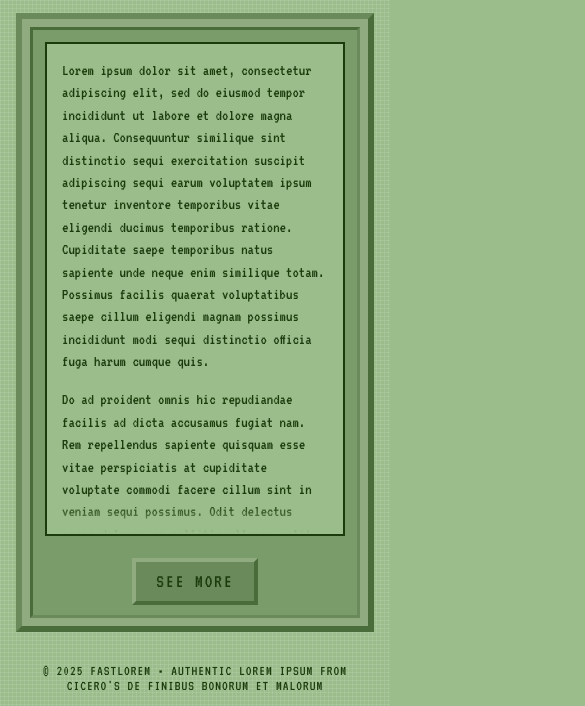
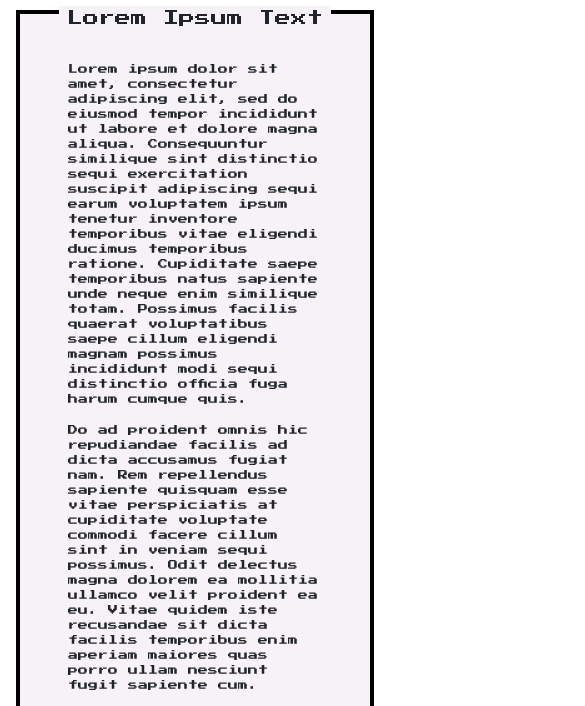
Before and after one commit to istisiki/fastlorem, a plain HTML site: page index.html in a window 390 px wide. Shown: the part 119-825 px from the top of the page, 585 px wide, since content can reach past the window. Drawn offline with nearby package versions, Linux system fonts and the light colour scheme.

Commit message:
remove expand

```diff
--- a/index.html
+++ b/index.html
@@ -4,68 +4,35 @@
     <meta charset="UTF-8" />
     <meta name="viewport" content="width=device-width, initial-scale=1.0" />
     <title>FastLorem - Lorem Ipsum Generator</title>
+    <link
+      href="https://fonts.googleapis.com/css?family=Press+Start+2P"
+      rel="stylesheet"
+    />
+    <link
+      href="https://unpkg.com/nes.css@latest/css/nes.min.css"
+      rel="stylesheet"
+    />
     <style>
-      @import url("https://fonts.googleapis.com/css2?family=VT323&display=swap");
-
-      * {
-        margin: 0;
-        padding: 0;
-        box-sizing: border-box;
-      }
-
       body {
-        font-family: "VT323", monospace;
-        background: #9bbd8b;
-        background-image: repeating-linear-gradient(
-            0deg,
-            rgba(255, 255, 255, 0.1),
-            rgba(255, 255, 255, 0.1) 1px,
-            transparent 1px,
-            transparent 4px
-          ),
-          repeating-linear-gradient(
-            90deg,
-            rgba(255, 255, 255, 0.1),
-            rgba(255, 255, 255, 0.1) 1px,
-            transparent 1px,
-            transparent 4px
-          );
+        font-family: "Press Start 2P", cursive;
+        background-color: white;
         min-height: 100vh;
-        overflow: hidden;
         padding: 1rem;
-        color: #1b3b0d;
-        display: flex;
-        flex-direction: column;
-      }
-
-      body.expanded {
-        overflow: auto;
-        height: auto;
       }
 
       .container {
         max-width: 1000px;
         margin: 0 auto;
-        position: relative;
-        flex: 1;
-        display: flex;
-        flex-direction: column;
-        height: 100%;
       }
 
       .header {
-        text-align: center;
         margin-bottom: 1rem;
-        flex-shrink: 0;
       }
 
       .header h1 {
-        font-size: 2.5rem;
-        color: #1b3b0d;
-        text-transform: uppercase;
-        letter-spacing: 3px;
-        margin-bottom: 0.5rem;
-        text-shadow: 2px 2px 0px #6b8a5b;
+        color: black;
+        font-size: 24px;
+        text-align: center;
       }
 
       .controls {
@@ -76,111 +43,18 @@
         flex-shrink: 0;
       }
 
-      .btn {
-        background: #6b8a5b;
-        border: 4px solid;
-        border-color: #8fab7f #4a6b3a #4a6b3a #8fab7f;
-        color: #1b3b0d;
-        padding: 12px 24px;
-        font-family: "VT323", monospace;
-        font-size: 1.4rem;
-        text-transform: uppercase;
-        cursor: pointer;
-        position: relative;
-        letter-spacing: 2px;
-        font-weight: normal;
-        transition: none;
-      }
-
-      .btn:hover {
-        background: #7a9b6a;
-      }
-
-      .btn:active {
-        border-color: #4a6b3a #8fab7f #8fab7f #4a6b3a;
-        transform: translate(2px, 2px);
-      }
-
-      .main-screen {
-        background: #8fab7f;
-        border: 6px solid;
-        border-color: #6b8a5b #4a6b3a #4a6b3a #6b8a5b;
+      .main-content {
+        max-width: 700px;
         margin: 0 auto;
-        max-width: 700px;
-        position: relative;
-        display: flex;
-        flex-direction: column;
-        transition: all 0.3s ease;
-        max-height: calc(100vh - 220px);
-      }
-
-      .main-screen.expanded {
-        max-height: none;
-        height: auto;
-      }
-
-      .screen-inner {
-        background: #7a9b6a;
-        border: 3px solid;
-        border-color: #4a6b3a #6b8a5b #6b8a5b #4a6b3a;
-        margin: 8px;
-        flex: 1;
-        position: relative;
-        display: flex;
-        flex-direction: column;
       }
 
       .lorem-text {
-        background: #9bbd8b;
-        border: 2px solid #1b3b0d;
-        margin: 12px;
-        padding: 20px;
-        font-size: 1.2rem;
-        line-height: 1.4;
-        color: #1b3b0d;
-        font-family: "VT323", monospace;
+        font-size: 14px;
+        line-height: 1.5;
         text-align: left;
-        overflow: hidden;
-        position: relative;
-        height: calc(100vh - 350px);
-        max-height: calc(100vh - 350px);
-      }
-
-      .lorem-text.expanded {
-        height: auto;
-        max-height: none;
-        overflow: visible;
-      }
-
-      .lorem-text.scrollable::-webkit-scrollbar {
-        display: none; /* WebKit */
-      }
-
-      .lorem-text.has-overflow::after {
-        content: "";
-        position: absolute;
-        bottom: 0;
-        left: 0;
-        right: 0;
-        height: 30px;
-        background: linear-gradient(transparent, #9bbd8b);
-        pointer-events: none;
-      }
-
-      .expand-controls {
-        display: flex;
-        justify-content: center;
-        gap: 1rem;
-        padding: 10px;
-        background: #7a9b6a;
-      }
-
-      .expand-controls.hidden {
-        display: none;
-      }
-
-      .hidden {
-        display: none !important;
+        color: #212529;
+        padding: 1rem;
+        background-color: #f7f1f8;
       }
 
       .lorem-text p {
@@ -191,85 +65,59 @@
         margin-bottom: 0;
       }
 
+      /* Override NES.css container styles for better text visibility */
+      .nes-container.with-title {
+        background-color: #f7f1f8 !important;
+      }
+
+      .nes-container .title {
+        background-color: #f7f1f8 !important;
+        color: #212529 !important;
+      }
+
       .copy-notification {
         position: fixed;
         top: 30px;
         right: 30px;
-        background: #6b8a5b;
-        border: 4px solid;
-        border-color: #8fab7f #4a6b3a #4a6b3a #8fab7f;
-        color: #1b3b0d;
-        padding: 12px 20px;
         transform: translateX(400px);
         transition: transform 0.3s ease;
-        font-family: "VT323", monospace;
-        font-size: 1.2rem;
-        text-transform: uppercase;
-        letter-spacing: 1px;
         z-index: 1000;
+        opacity: 0;
+        visibility: hidden;
       }
 
       .copy-notification.show {
         transform: translateX(0);
+        opacity: 1;
+        visibility: visible;
       }
 
       .footer {
         text-align: center;
         padding: 1rem;
-        color: #1b3b0d;
-        font-size: 0.9rem;
-        text-transform: uppercase;
-        letter-spacing: 1px;
         flex-shrink: 0;
         margin-top: auto;
+        font-size: 12px;
+        color: #212529;
       }
 
       @media (max-width: 768px) {
-        body {
-          padding: 1rem;
-        }
-
         .header h1 {
-          font-size: 2.2rem;
-        }
-
-        .main-screen {
-          min-height: 400px;
-        }
-
-        .screen-inner {
-          min-height: calc(400px - 28px);
+          font-size: 1.5rem;
         }
 
         .lorem-text {
-          min-height: calc(400px - 68px);
-          font-size: 1.1rem;
+          font-size: 12px;
         }
       }
 
       @media (max-width: 480px) {
         .header h1 {
-          font-size: 1.8rem;
-          letter-spacing: 2px;
-        }
-
-        .btn {
           font-size: 1.2rem;
-          padding: 10px 20px;
-        }
-
-        .main-screen {
-          min-height: 350px;
-        }
-
-        .screen-inner {
-          min-height: calc(350px - 28px);
         }
 
         .lorem-text {
-          min-height: calc(350px - 68px);
-          font-size: 1rem;
-          padding: 15px;
+          font-size: 10px;
         }
       }
     </style>
@@ -281,17 +129,27 @@
       </header>
 
       <div class="controls">
-        <button id="copyBtn" class="btn">Copy</button>
+        <button type="button" class="nes-btn is-primary" id="copyBtn">
+          Copy
+        </button>
       </div>
 
-      <div id="mainScreen" class="main-screen">
-        <div class="screen-inner">
+      <div id="mainContent" class="main-content">
+        <div class="nes-container with-title is-centered">
+          <p class="title">Lorem Ipsum Text</p>
           <div id="loremText" class="lorem-text">
-            <!-- Lorem ipsum text will be generated here -->
-          </div>
-          <div id="expandControls" class="expand-controls hidden">
-            <button id="seeMoreBtn" class="btn">See More</button>
-            <button id="collapsBtn" class="btn hidden">Collapse</button>
+            <p>
+              Lorem ipsum dolor sit amet, consectetur adipiscing elit, sed do
+              eiusmod tempor incididunt ut labore et dolore magna aliqua. Ut
+              enim ad minim veniam, quis nostrud exercitation ullamco laboris
+              nisi ut aliquip ex ea commodo consequat.
+            </p>
+            <p>
+              Duis aute irure dolor in reprehenderit in voluptate velit esse
+              cillum dolore eu fugiat nulla pariatur. Excepteur sint occaecat
+              cupidatat non proident, sunt in culpa qui officia deserunt mollit
+              anim id est laborum.
+            </p>
           </div>
         </div>
       </div>
@@ -304,7 +162,7 @@
       </footer>
     </div>
 
-    <div id="copyNotification" class="copy-notification">
+    <div id="copyNotification" class="copy-notification nes-container is-dark">
       Copied to clipboard!
     </div>
 
@@ -511,12 +369,6 @@
           this.copyBtn = document.getElementById("copyBtn");
           this.loremText = document.getElementById("loremText");
           this.copyNotification = document.getElementById("copyNotification");
-          this.mainScreen = document.getElementById("mainScreen");
-          this.expandControls = document.getElementById("expandControls");
-          this.seeMoreBtn = document.getElementById("seeMoreBtn");
-          this.collapsBtn = document.getElementById("collapsBtn");
-
-          this.isExpanded = false;
 
           this.init();
         }
@@ -524,10 +376,6 @@
         init() {
           this.generateText();
           this.copyBtn.addEventListener("click", () => this.copyToClipboard());
-          this.seeMoreBtn.addEventListener("click", () => this.expandContent());
-          this.collapsBtn.addEventListener("click", () =>
-            this.collapseContent(),
-          );
 
           // Generate text on page load
           window.addEventListener("load", () => this.generateText());
@@ -588,62 +436,6 @@
           }
 
           this.loremText.innerHTML = paragraphs.join("");
-
-          // Check for overflow after text is rendered with multiple checks
-          setTimeout(() => this.checkOverflow(), 100);
-          setTimeout(() => this.checkOverflow(), 500); // Additional check for safety
-        }
-
-        checkOverflow() {
-          // Wait for layout to be complete
-          requestAnimationFrame(() => {
-            const hasOverflow =
-              this.loremText.scrollHeight > this.loremText.clientHeight;
-
-            if (hasOverflow && !this.isExpanded) {
-              this.loremText.classList.add("has-overflow");
-              this.expandControls.classList.remove("hidden");
-              console.log(
-                "Overflow detected:",
-                this.loremText.scrollHeight,
-                ">",
-                this.loremText.clientHeight,
-              );
-            } else {
-              this.loremText.classList.remove("has-overflow");
-              if (!this.isExpanded) {
-                this.expandControls.classList.add("hidden");
-              }
-              console.log(
-                "No overflow:",
-                this.loremText.scrollHeight,
-                "<=",
-                this.loremText.clientHeight,
-              );
-            }
-          });
-        }
-
-        expandContent() {
-          this.isExpanded = true;
-          this.mainScreen.classList.add("expanded");
-          this.loremText.classList.add("expanded");
-          this.loremText.classList.remove("has-overflow");
-          this.seeMoreBtn.classList.add("hidden");
-          this.collapsBtn.classList.remove("hidden");
-          document.body.classList.add("expanded");
-        }
-
-        collapseContent() {
-          this.isExpanded = false;
-          this.mainScreen.classList.remove("expanded");
-          this.loremText.classList.remove("expanded");
-          this.seeMoreBtn.classList.remove("hidden");
-          this.collapsBtn.classList.add("hidden");
-          document.body.classList.remove("expanded");
-
-          // Re-check overflow after collapse
-          setTimeout(() => this.checkOverflow(), 100);
         }
 
         async copyToClipboard() {
```
